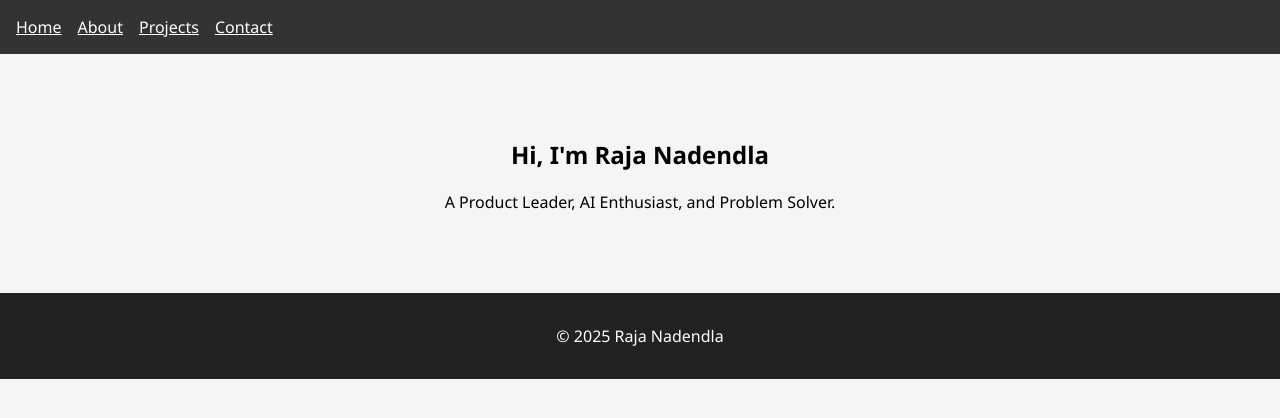
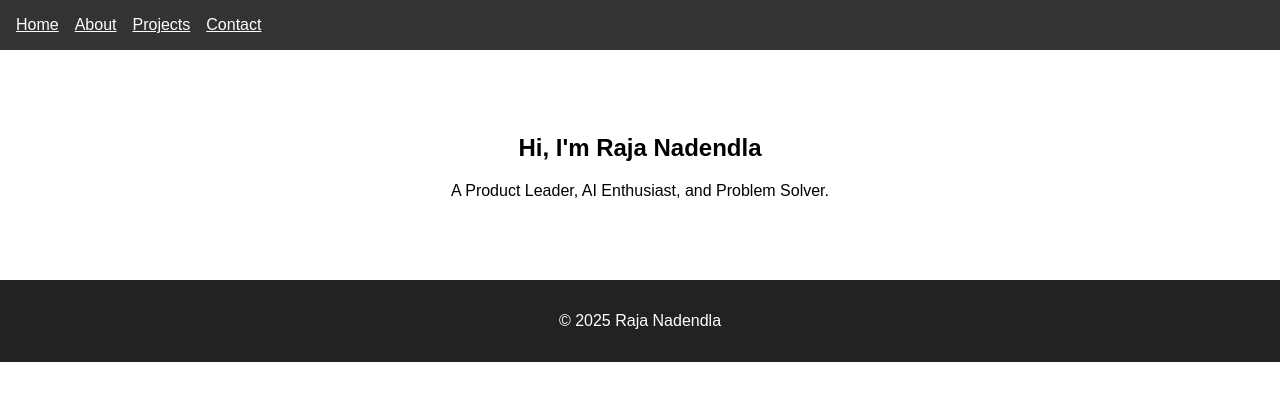
Before and after one commit to RajaNadendla/Portfolio, a Next.js app: page / in a window 1280 px wide. Shown: the top 418 px of the page. Built offline with nearby package versions, Linux system fonts and the light colour scheme.

Commit message:
Update globals.css

```diff
--- a/styles/globals.css
+++ b/styles/globals.css
@@ -1,6 +1,3 @@
-
-body {
-  margin: 0;
-  font-family: 'Segoe UI', Tahoma, Geneva, Verdana, sans-serif;
-  background: #f5f5f5;
-}
+body { margin: 0; font-family: sans-serif; }
+input, textarea { display: block; margin: 0.5rem 0; padding: 0.5rem; width: 100%; max-width: 500px; }
+button { background: #111; color: #fff; padding: 0.5rem 1rem; }
```
